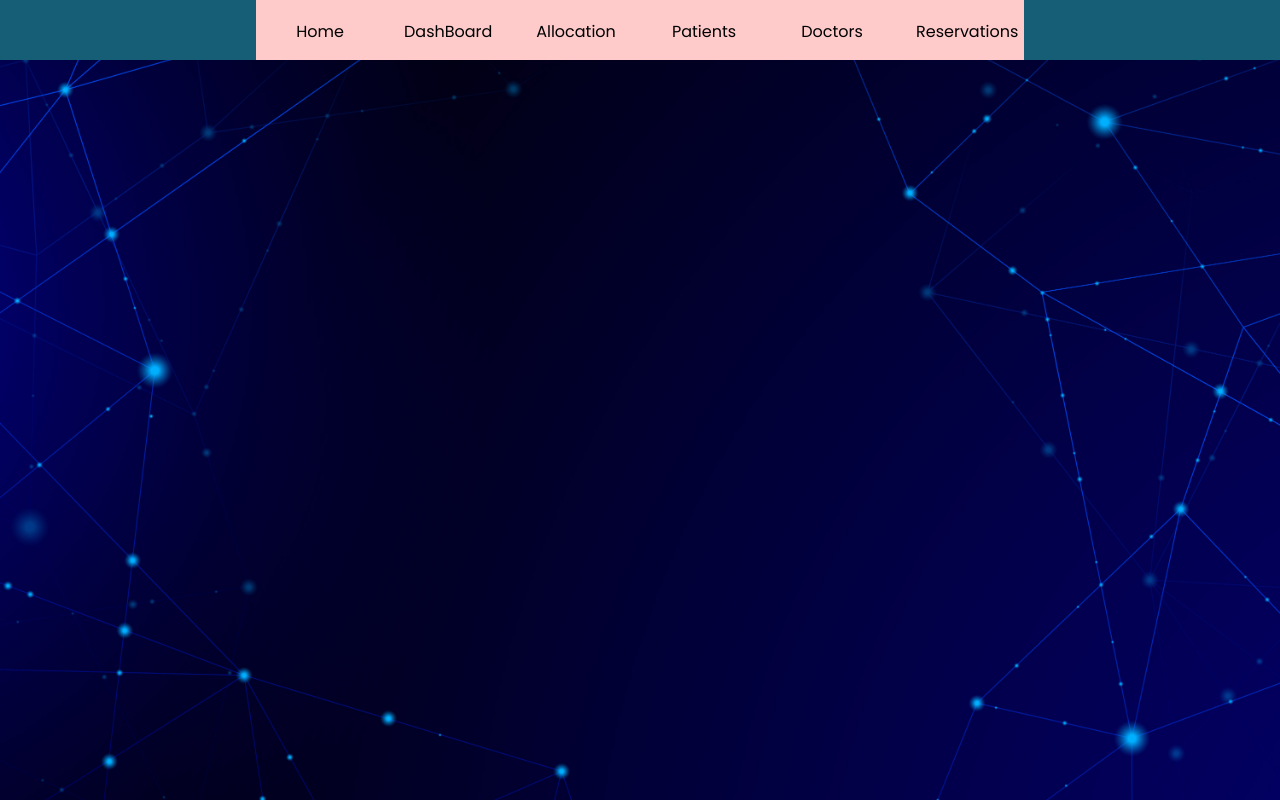
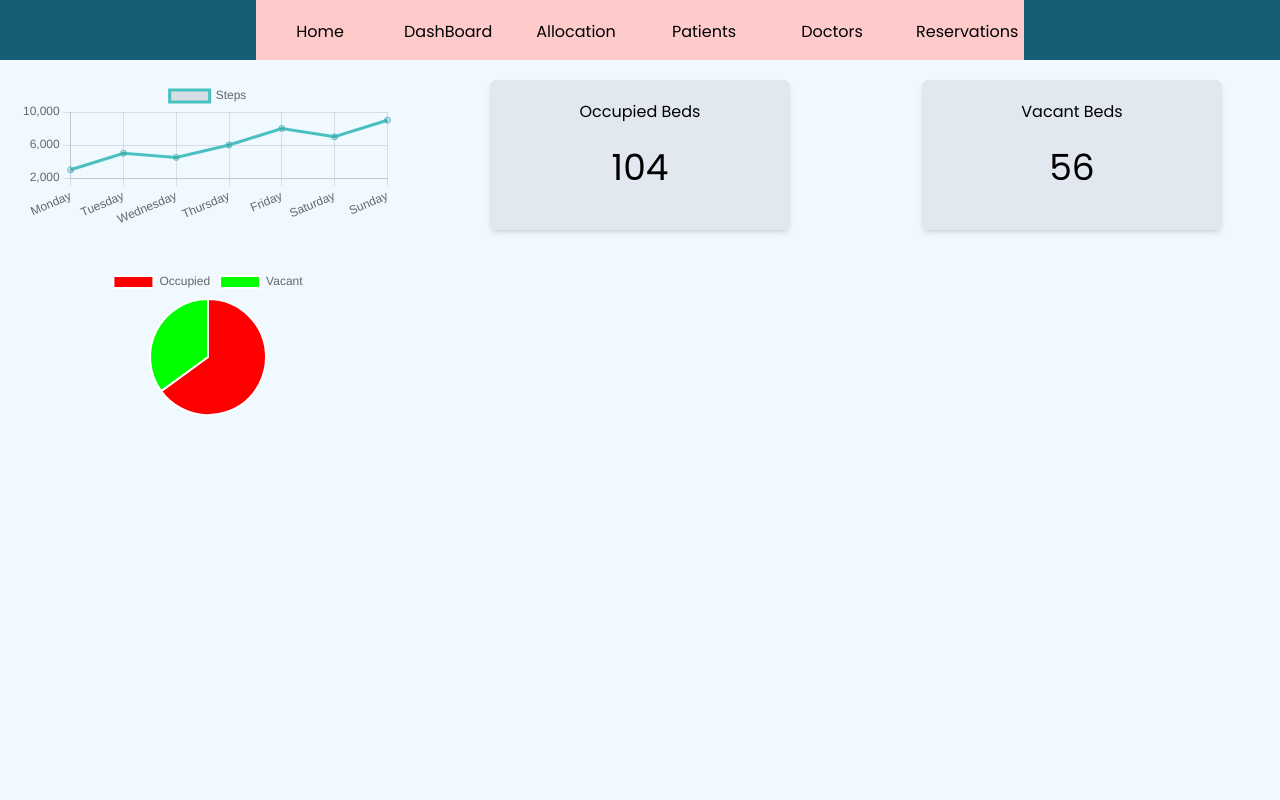
Before and after one commit to StatShibe/Healthcare_Analytics, a React (Vite) app in the folder healthcare_frontend/: page /dashboard in a window 1280 px wide. Built offline with nearby package versions, Linux system fonts and the light colour scheme.

Commit message:
added Charts

```diff
--- a/healthcare_frontend/src/App.jsx
+++ b/healthcare_frontend/src/App.jsx
@@ -1,14 +1,12 @@
 import './App.css';
-import LoginPage from './pages/LoginPage';
-import {Route, Routes} from 'react-router-dom';;
-import DashboardPage from './pages/DashboardPage';
-import Layout from './components/Layout';
+import { NavigationBar } from './components/NavigationBar';
 
 function App() {
 
   return (
       <>
         <div>
+        <NavigationBar/>
           <h1>Landing Page</h1>
         </div>
       </>
--- /dev/null
+++ b/healthcare_frontend/src/components/Charts/Line.jsx
@@ -0,0 +1,20 @@
+import { Line } from 'react-chartjs-2'
+import { Chart as ChartJS, CategoryScale, LinearScale, PointElement, LineElement, Title, Tooltip, Legend } from 'chart.js'
+import { lineChartData } from '../../mockdata/FakeData'
+
+ChartJS.register(
+  CategoryScale, LinearScale, PointElement, LineElement, Title, Tooltip, Legend
+)
+
+const LineGraph = () => {
+
+	const options = {
+		maintainAspectRatio : false
+	}
+
+	return(
+			<Line options={options} data = {lineChartData}/>
+	)
+}
+
+export default LineGraph
--- /dev/null
+++ b/healthcare_frontend/src/components/Charts/Pie.jsx
@@ -0,0 +1,38 @@
+import { Pie } from 'react-chartjs-2'
+import { Chart as ChartJS, ArcElement, Tooltip, Legend } from 'chart.js'
+
+ChartJS.register(
+  ArcElement, Tooltip, Legend
+)
+
+const PieGraph = () => {
+
+    const data = {
+        datasets: [{
+            data: [104, 56],
+            labels: [
+                'Occupied',
+                'Vacant'
+            ],
+            backgroundColor:[
+                "rgba(255, 0, 0)",
+                "rgba(0, 255, 0)"
+            ],
+        }],
+        // These labels appear in the legend and in the tooltips when hovering different arcs
+        labels : [
+            "Occupied",
+            "Vacant"
+        ],
+    };
+
+	const options = {
+		maintainAspectRatio : false
+	}
+
+	return(
+			<Pie options={options} data = {data}/>
+	)
+}
+
+export default PieGraph
--- a/healthcare_frontend/src/components/NavigationBar.jsx
+++ b/healthcare_frontend/src/components/NavigationBar.jsx
@@ -1,4 +1,5 @@
 import React from 'react'
+import {Link} from "react-router-dom"
 
 export const NavigationBar = () => {
 
@@ -8,12 +9,12 @@ export const NavigationBar = () => {
     <>
       <div>
         <div className='flex flex-row h-[60px] w-full bg-cyan-800 justify-center text-'>
-          <div className={buttonStyling}>Home</div>
-          <div className={buttonStyling}>DashBoard</div>
-          <div className={buttonStyling}>Allocation</div>
-          <div className={buttonStyling}>Patients</div>
-          <div className={buttonStyling}>Doctors</div>
-          <div className={buttonStyling}>Reservations</div>
+          <div className={buttonStyling}><Link to = "/">Home</Link></div>
+          <div className={buttonStyling}><Link to = "/dashboard">DashBoard</Link></div>
+          <div className={buttonStyling}><Link to = "#allocation">Allocation</Link></div>
+          <div className={buttonStyling}><Link to = "#patients">Patients</Link></div>
+          <div className={buttonStyling}><Link to = "#doctors">Doctors</Link></div>
+          <div className={buttonStyling}><Link to = "#reservations">Reservations</Link></div>
         </div>
       </div>
     </>
--- /dev/null
+++ b/healthcare_frontend/src/mockdata/FakeData.js
@@ -0,0 +1,19 @@
+export const lineChartData = {
+    labels : [
+        "Monday",
+        "Tuesday",
+        "Wednesday",
+        "Thursday",
+        "Friday",
+        "Saturday",
+        "Sunday"
+    ],
+    datasets : [
+        {
+            label : "Steps",
+            data: [3000, 5000, 4500, 6000, 8000, 7000, 9000],
+            borderColor: "rgb(75, 192, 192)",
+        },
+    ],
+
+}
--- a/healthcare_frontend/src/pages/DashboardPage.jsx
+++ b/healthcare_frontend/src/pages/DashboardPage.jsx
@@ -1,12 +1,37 @@
 import React from 'react'
 import { NavigationBar } from '../components/NavigationBar'
+import LineGraph from '../components/Charts/Line'
+import PieGraph from '../components/Charts/Pie'
+
 
 const DashboardPage = () => {
   return (
     <>
-		  <div className="h-screen w-screen bg-[url('./assets/images/login-blue.jpg')] bg-cover font-poppins">
+		<div className="h-screen w-screen bg-sky-50 font-poppins">
 		  	<NavigationBar/>
-      </div>
+			<div className='grid grid-cols-3 gap-4 justify-center'>
+				<div className='p-5'>
+					<LineGraph/>
+        		</div>
+				<div className='flex items-center justify-center'>
+					<div className='h-[150px] w-[300px] bg-slate-200 p-5 text-center rounded-md shadow-md'>
+						<h2>Occupied Beds</h2>
+						<br/>
+						<p className='text-4xl'>104</p>
+					</div>
+				</div>
+				<div className='flex items-center justify-center'>
+					<div className='h-[150px] w-[300px] bg-slate-200 p-5 text-center rounded-md shadow-md'>
+						<h2>Vacant Beds</h2>
+						<br/>
+						<p className='text-4xl'>56</p>
+					</div>
+				</div>
+				<div>
+					<PieGraph/>
+				</div>
+			</div>
+      	</div>
     </>
   )
 }
```
